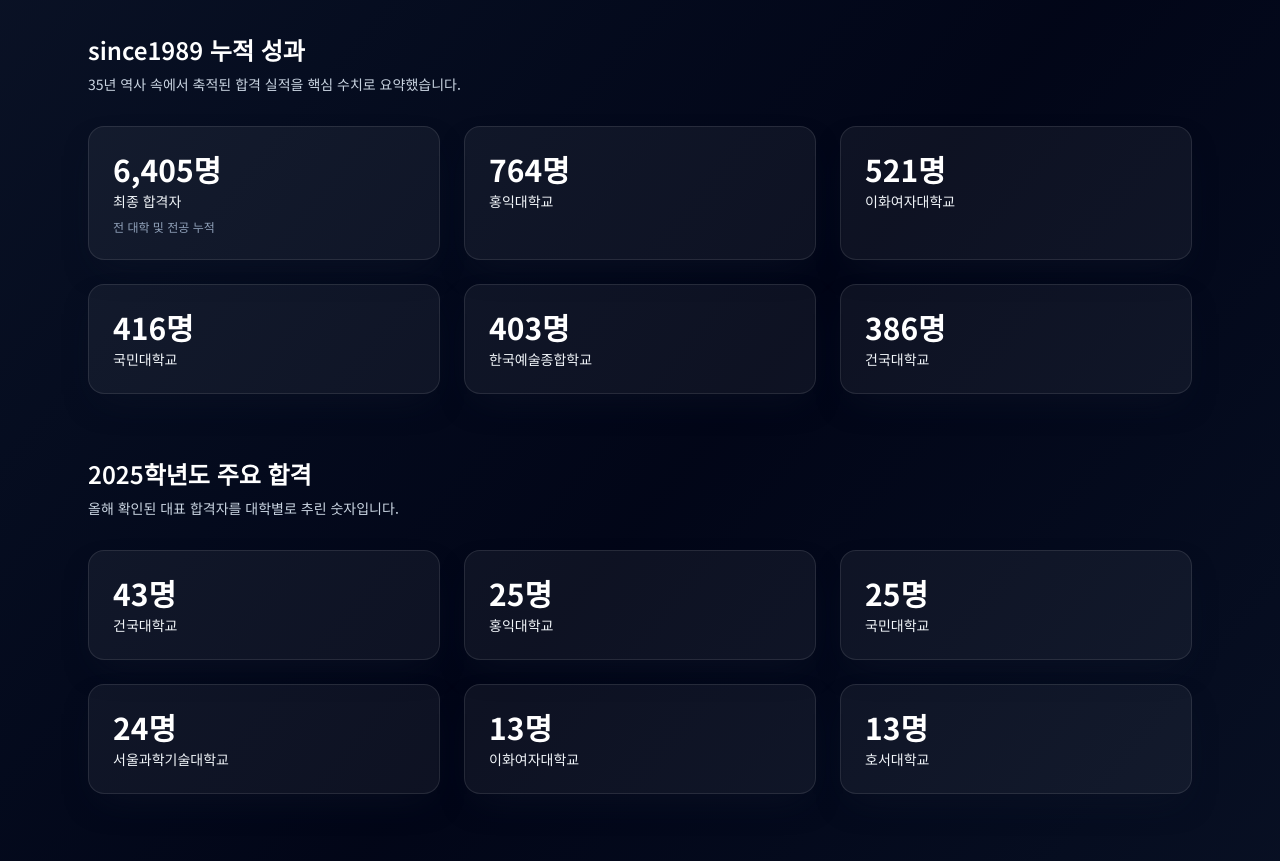
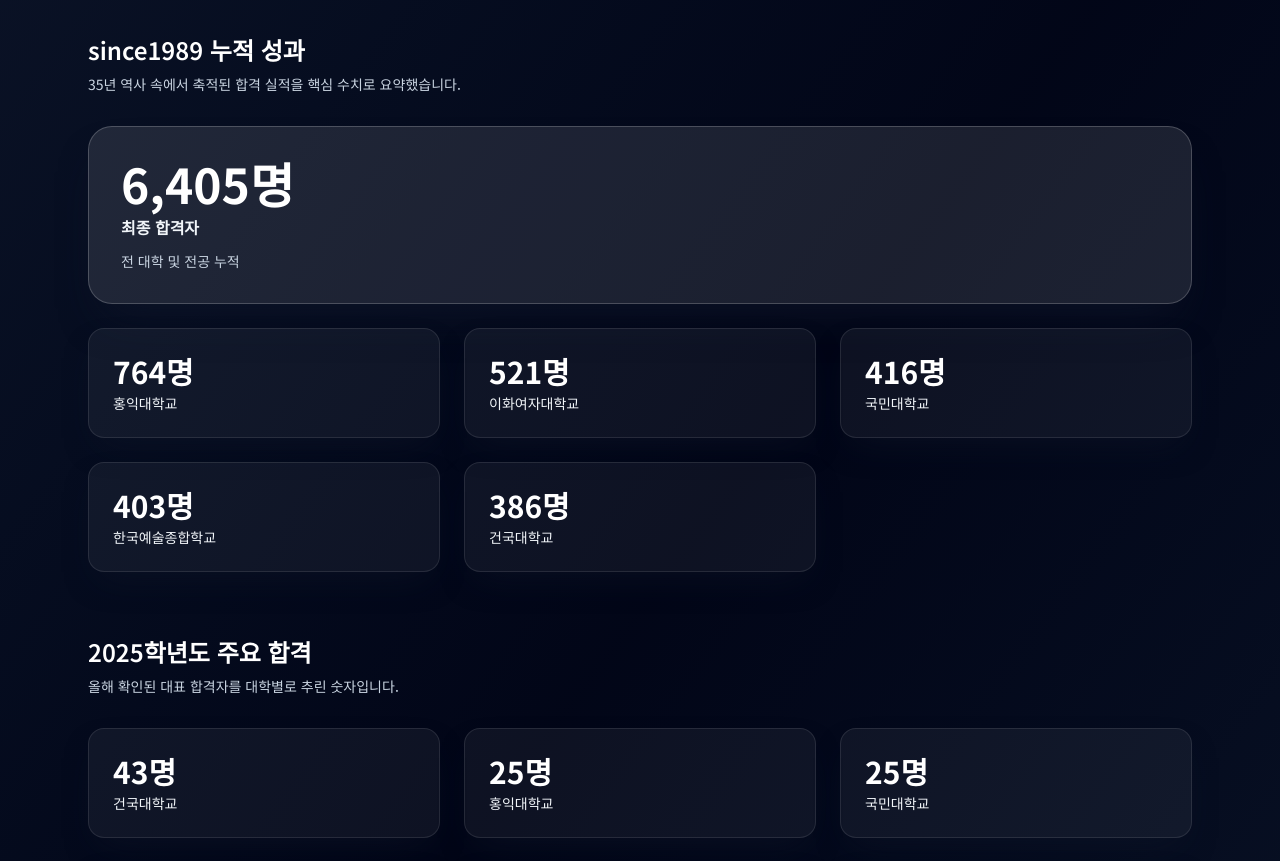
Before and after one commit to gyhan0223/modago, a Next.js app: page / in a window 1280 px wide. Shown: the part 1880-2741 px from the top of the page. Built offline with nearby package versions, Linux system fonts and the light colour scheme.

Commit message:
Highlight total admissions stat

```diff
--- a/src/components/StatsCounter.tsx
+++ b/src/components/StatsCounter.tsx
@@ -8,6 +8,13 @@
   value: number;
   suffix?: string;
   helper?: string;
+};
+
+type StatSection = {
+  title: string;
+  description: string;
+  stats: Stat[];
+  highlightStat?: Stat;
 };
 
 function Counter({ to, run }: { to: number; run: boolean }) {
@@ -29,19 +36,19 @@
   const sectionRef = useRef<HTMLElement>(null);
   const inView = useInView(sectionRef, { once: true, amount: 0.2 });
 
-  const sections = useMemo(
+  const sections = useMemo<StatSection[]>(
     () => [
       {
         title: "since1989 누적 성과",
         description:
           "35년 역사 속에서 축적된 합격 실적을 핵심 수치로 요약했습니다.",
+        highlightStat: {
+          label: "최종 합격자",
+          value: 6405,
+          suffix: "명",
+          helper: "전 대학 및 전공 누적",
+        },
         stats: [
-          {
-            label: "최종 합격자",
-            value: 6405,
-            suffix: "명",
-            helper: "전 대학 및 전공 누적",
-          },
           { label: "홍익대학교", value: 764, suffix: "명" },
           { label: "이화여자대학교", value: 521, suffix: "명" },
           { label: "국민대학교", value: 416, suffix: "명" },
@@ -112,6 +119,40 @@
               </div>
 
               <div className="mt-8 grid grid-cols-1 sm:grid-cols-2 lg:grid-cols-3 gap-6">
+                {section.highlightStat ? (
+                  <motion.article
+                    key={section.highlightStat.label}
+                    initial={{ opacity: 0, y: 24 }}
+                    animate={
+                      inView
+                        ? {
+                            opacity: 1,
+                            y: 0,
+                            transition: {
+                              delay: sectionIndex * 0.2,
+                              duration: 0.6,
+                              ease: "easeOut",
+                            },
+                          }
+                        : { opacity: 0, y: 24 }
+                    }
+                    className="sm:col-span-2 lg:col-span-3 rounded-3xl border border-white/20 bg-white/10 p-8 shadow-[0_25px_45px_-20px_rgba(15,23,42,0.8)]"
+                  >
+                    <div className="text-4xl md:text-5xl font-bold">
+                      <Counter to={section.highlightStat.value} run={inView} />
+                      {section.highlightStat.suffix}
+                    </div>
+                    <div className="mt-2 text-base font-semibold text-slate-100">
+                      {section.highlightStat.label}
+                    </div>
+                    {section.highlightStat.helper ? (
+                      <p className="mt-3 text-sm text-slate-300">
+                        {section.highlightStat.helper}
+                      </p>
+                    ) : null}
+                  </motion.article>
+                ) : null}
+
                 {section.stats.map((stat, index) => (
                   <motion.article
                     key={stat.label}
@@ -122,7 +163,9 @@
                             opacity: 1,
                             y: 0,
                             transition: {
-                              delay: sectionIndex * 0.2 + index * 0.05,
+                              delay:
+                                sectionIndex * 0.2 +
+                                (section.highlightStat ? index + 1 : index) * 0.05,
                               duration: 0.6,
                               ease: "easeOut",
                             },
```
